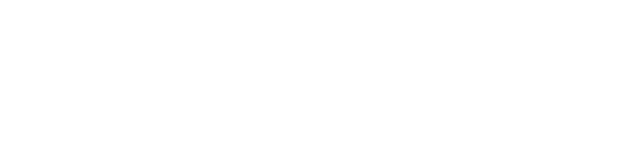
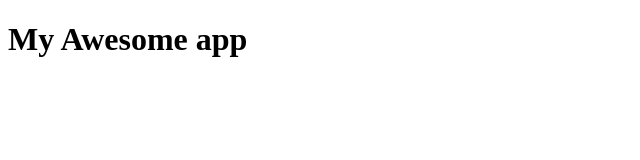
Before and after one commit to S3Coder/my-app, a plain HTML site: page index.html in a window 1280 px wide. Shown: the whole page, without its empty margins (0-640 px from the left). Drawn offline with Linux system fonts and the light colour scheme.

Commit message:
added-description

```diff
--- a/index.html
+++ b/index.html
@@ -8,5 +8,7 @@
 </head>
 <body>
 
+    <h1>My Awesome app</h1>
+
 </body>
 </html>
```
Also changed, not shown: 1 other file.
